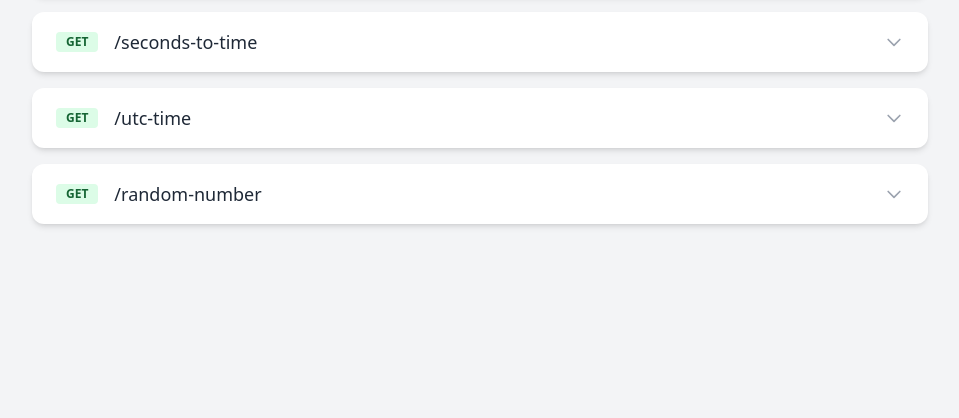
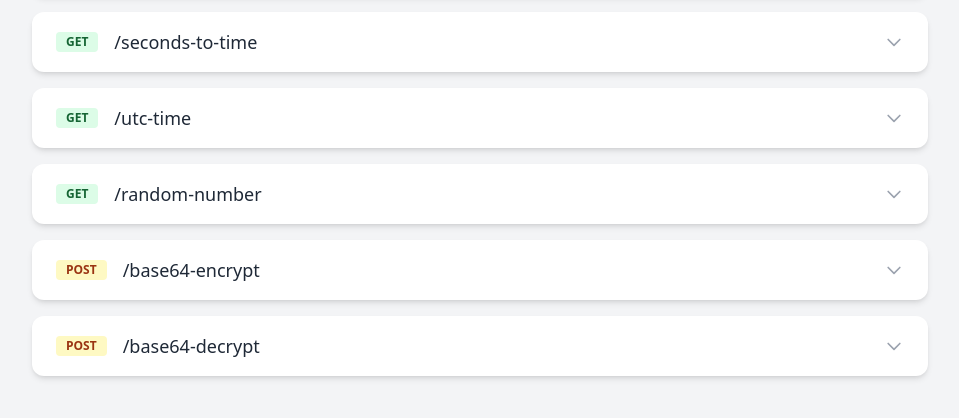
Before and after one commit to loopy5418/api, a Flask app: template api/templates/index.html in a window 1280 px wide. Shown: the part 264-682 px from the top of the page, without its empty margins (160-1119 px from the left). Run offline with Flask 3, Linux system fonts and the light colour scheme; the template is opened without the code that fills it, so the values that code supplies are empty; some libraries are stand-ins or nearby versions.

Commit message:
Add base64-encrypt and base64-decrypt endpoints

```diff
--- a/api/app.py
+++ b/api/app.py
@@ -8,6 +8,7 @@ import os
 import requests
 from datetime import datetime, timezone
 import random
+import base64
 
 start_time = time.time()
 
@@ -50,6 +51,8 @@ def index():
             "/sysinfo": "System info (CPU, RAM, Disk, etc.)",
             "/utc-time": "Returns a wealthy amount of information about the current UTC time.",
             "/random-number?minimum=&maximum=": "Generates a random number between the minimum and maximum values (requires query params)",
+            "/base64-encrypt": "Encrypts a text with base64",
+            "/base64-decrypt": "Decrypts a text with base64",
         },
         "support": {
             "discord": "work in progress"
@@ -146,6 +149,7 @@ def utc_time():
         "epoch_time": int(utc_now.timestamp())
     })
 
+
 @app.route("/admin")
 def adminpage():
     return render_template("admindocs.html")
@@ -168,3 +172,27 @@ def restart_dyno():
         return jsonify({"message": "Heroku dyno restart triggered!"}), 202
     else:
         return jsonify({"error": "Failed to restart dyno", "response": data}), 500
+
+@app.route("/base64-encrypt", methods=["POST"])
+def base64_encrypt():
+    try:
+        data = request.json.get("data")
+        if not data:
+            return jsonify({"error": "The 'data' field is required in the request body."}), 400
+
+        encoded_data = base64.b64encode(data.encode()).decode()
+        return jsonify({"encrypted_data": encoded_data})
+    except Exception as e:
+        return jsonify({"error": f"An error occurred: {str(e)}"}), 500
+
+@app.route("/base64-decrypt", methods=["POST"])
+def base64_decrypt():
+    try:
+        data = request.json.get("data")
+        if not data:
+            return jsonify({"error": "The 'data' field is required in the request body."}), 400
+
+        decoded_data = base64.b64decode(data.encode()).decode()
+        return jsonify({"decrypted_data": decoded_data})
+    except Exception as e:
+        return jsonify({"error": f"An error occurred: {str(e)}"}), 500
--- a/api/templates/index.html
+++ b/api/templates/index.html
@@ -155,6 +155,48 @@
 }</code></pre>
         </div>
       </div>
+
+      <div class="bg-white dark:bg-gray-800 rounded-xl shadow-md overflow-hidden">
+        <div class="flex items-center justify-between px-6 py-4 cursor-pointer hover:bg-gray-50 dark:hover:bg-gray-700" onclick="toggleDetails('endpoint-base64-encrypt')">
+          <span class="bg-yellow-100 text-orange-800 text-xs font-semibold mr-2 px-2.5 py-0.5 rounded">POST</span>
+          <span class="flex-1 ml-2 text-lg">/base64-encrypt</span>
+          <svg xmlns="http://www.w3.org/2000/svg" class="w-5 h-5 text-gray-400" fill="none" viewBox="0 0 24 24" stroke="currentColor">
+            <path stroke-linecap="round" stroke-linejoin="round" stroke-width="2" d="M19 9l-7 7-7-7" />
+          </svg>
+        </div>
+        <div id="endpoint-base64-encrypt" class="px-6 py-4 hidden border-t dark:border-gray-700">
+          <h3 class="font-semibold">Request Body</h3>
+          <pre class="language-json rounded bg-gray-900 p-4 text-sm"><code>{
+  "data": "Hello, World!"
+}</code></pre>
+          <h3 class="font-semibold">Response Preview</h3>
+          <pre class="language-json rounded bg-gray-900 p-4 text-sm"><code>{
+  "encrypted_data": "SGVsbG8sIFdvcmxkIQ=="
+}</code></pre>
+        </div>
+      </div>
+
+      <div class="bg-white dark:bg-gray-800 rounded-xl shadow-md overflow-hidden">
+        <div class="flex items-center justify-between px-6 py-4 cursor-pointer hover:bg-gray-50 dark:hover:bg-gray-700" onclick="toggleDetails('endpoint-base64-decrypt')">
+          <span class="bg-yellow-100 text-orange-800 text-xs font-semibold mr-2 px-2.5 py-0.5 rounded">POST</span>
+          <span class="flex-1 ml-2 text-lg">/base64-decrypt</span>
+          <svg xmlns="http://www.w3.org/2000/svg" class="w-5 h-5 text-gray-400" fill="none" viewBox="0 0 24 24" stroke="currentColor">
+            <path stroke-linecap="round" stroke-linejoin="round" stroke-width="2" d="M19 9l-7 7-7-7" />
+          </svg>
+        </div>
+        <div id="endpoint-base64-decrypt" class="px-6 py-4 hidden border-t dark:border-gray-700">
+          <h3 class="font-semibold">Request Body</h3>
+          <pre class="language-json rounded bg-gray-900 p-4 text-sm"><code>{
+  "data": "SGVsbG8sIFdvcmxkIQ=="
+}</code></pre>
+          <h3 class="font-semibold">Response Preview</h3>
+          <pre class="language-json rounded bg-gray-900 p-4 text-sm"><code>{
+  "decrypted_data": "Hello, World!"
+}</code></pre>
+        </div>
+      </div>
+
+
   </main>
 </body>
 </html>
```
